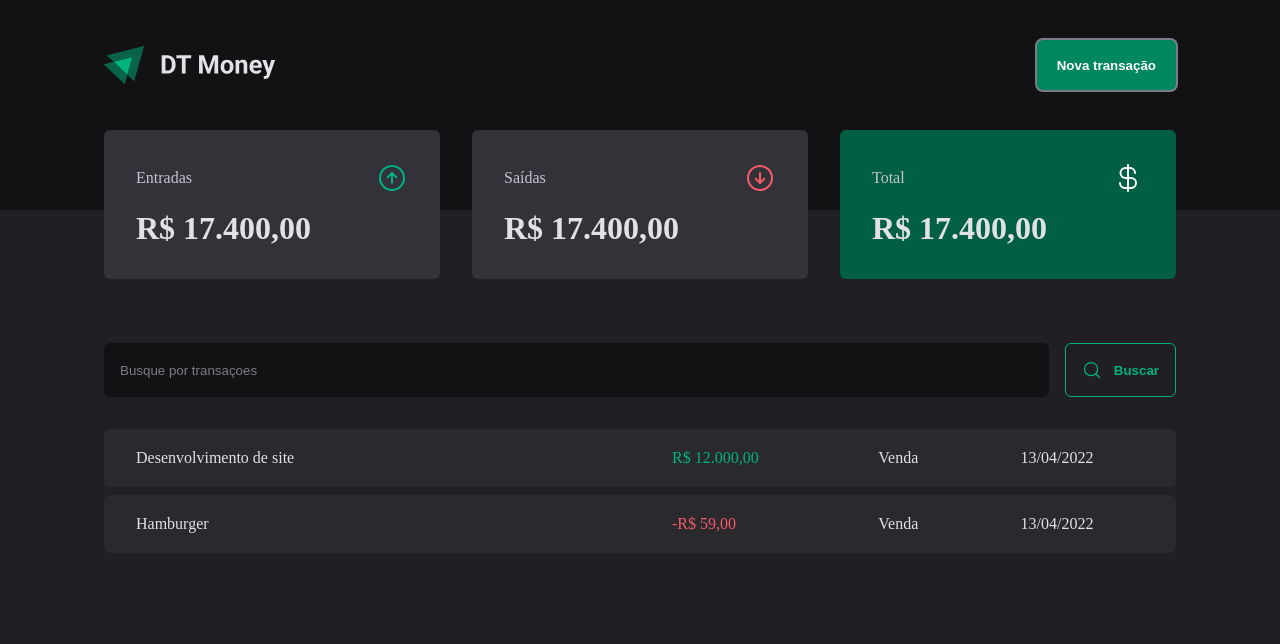
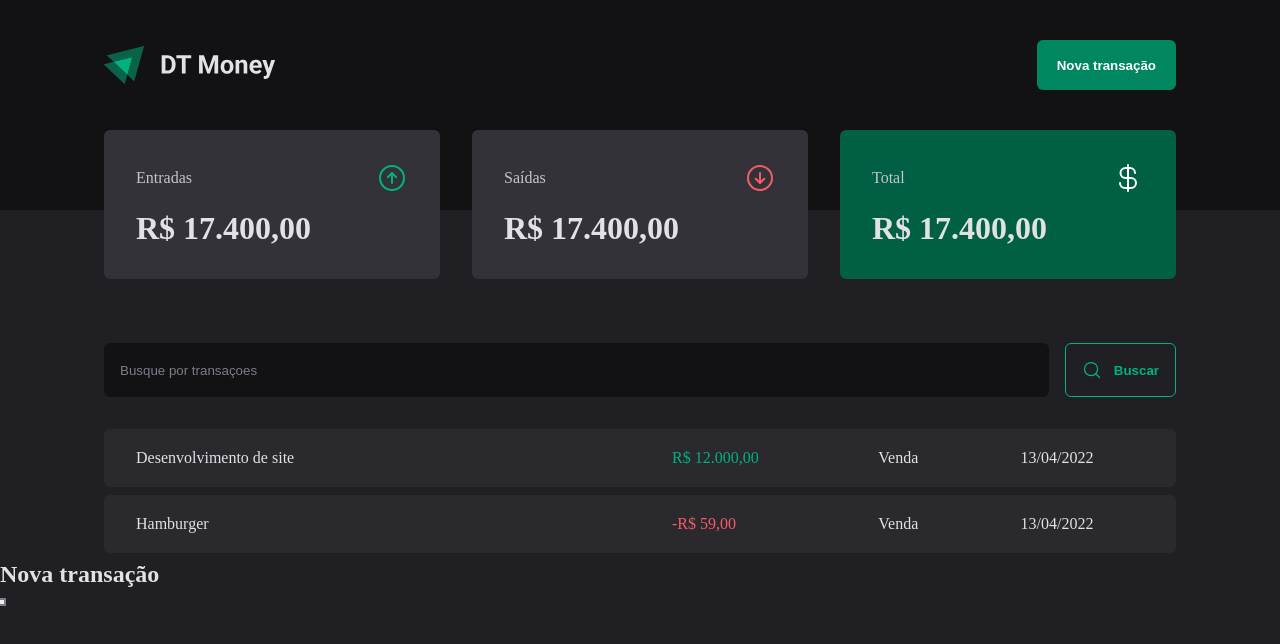
Before and after one commit to daniellichotti/03-dt-money, a React (Vite) app: page / in a window 1280 px wide. Both pictures are taken after a click on the button "Nova transação". Shown: the top 644 px of the page. Built offline with nearby package versions, Linux system fonts and the light colour scheme.

Commit message:
Criando um modal acessivel - Estrutura visual

```diff
--- a/package.json
+++ b/package.json
@@ -10,6 +10,7 @@
     "preview": "vite preview"
   },
   "dependencies": {
+    "@radix-ui/react-dialog": "^1.0.5",
     "phosphor-react": "^1.4.1",
     "react": "^18.2.0",
     "react-dom": "^18.2.0",
--- a/src/components/Header/index.tsx
+++ b/src/components/Header/index.tsx
@@ -1,4 +1,5 @@
 import { HeaderContainer, HeaderContent, NewTransactionButton } from './styles';
+import * as Dialog from '@radix-ui/react-dialog';
 
 import logoImg from '../../assets/logo.svg';
 
@@ -7,7 +8,20 @@
         <HeaderContainer>
             <HeaderContent>
                 <img src={logoImg} alt="" />
-                <NewTransactionButton>Nova transação</NewTransactionButton>
+                <Dialog.Root>
+                    <Dialog.Trigger asChild>
+                        <NewTransactionButton>
+                            Nova transação
+                        </NewTransactionButton>
+                    </Dialog.Trigger>
+                    <Dialog.Portal>
+                        <Dialog.Overlay />
+                        <Dialog.Content>
+                            <Dialog.Title>Nova transação</Dialog.Title>
+                            <Dialog.Close />
+                        </Dialog.Content>
+                    </Dialog.Portal>
+                </Dialog.Root>
             </HeaderContent>
         </HeaderContainer>
     );
```
Also changed, not shown: 1 other file (tests, documents, lock files or other folders).
